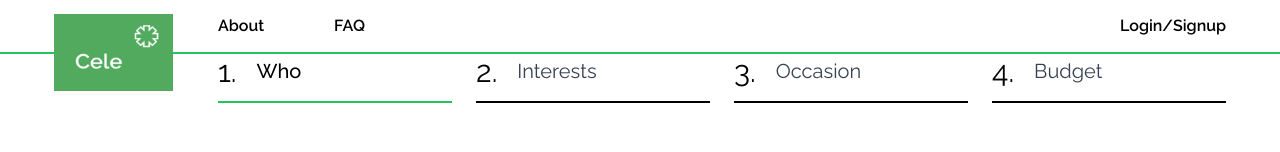
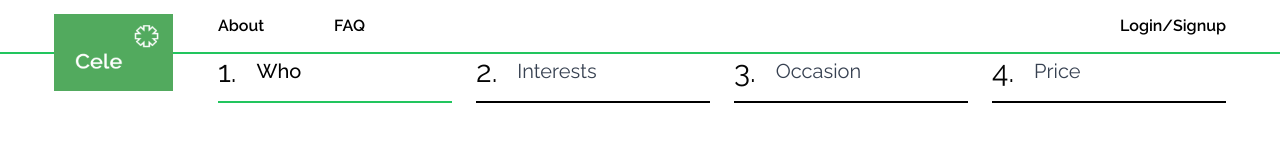
Before and after one commit to Westernwells/Cele_MERN_Dev, a React (Create React App) app: page / in a window 1280 px wide. Shown: the top 152 px of the page. Built offline with nearby package versions, Linux system fonts and the light colour scheme.

Commit message:
Budget ==> Price

```diff
--- a/src/components/layout/FormNav.tsx
+++ b/src/components/layout/FormNav.tsx
@@ -74,7 +74,7 @@ export default function FormNav() {
           : true,
     },
     {
-      name: "Budget",
+      name: "Price",
       step: "/price",
       disabled: location.pathname === "/price" ? false : true,
     },
```
